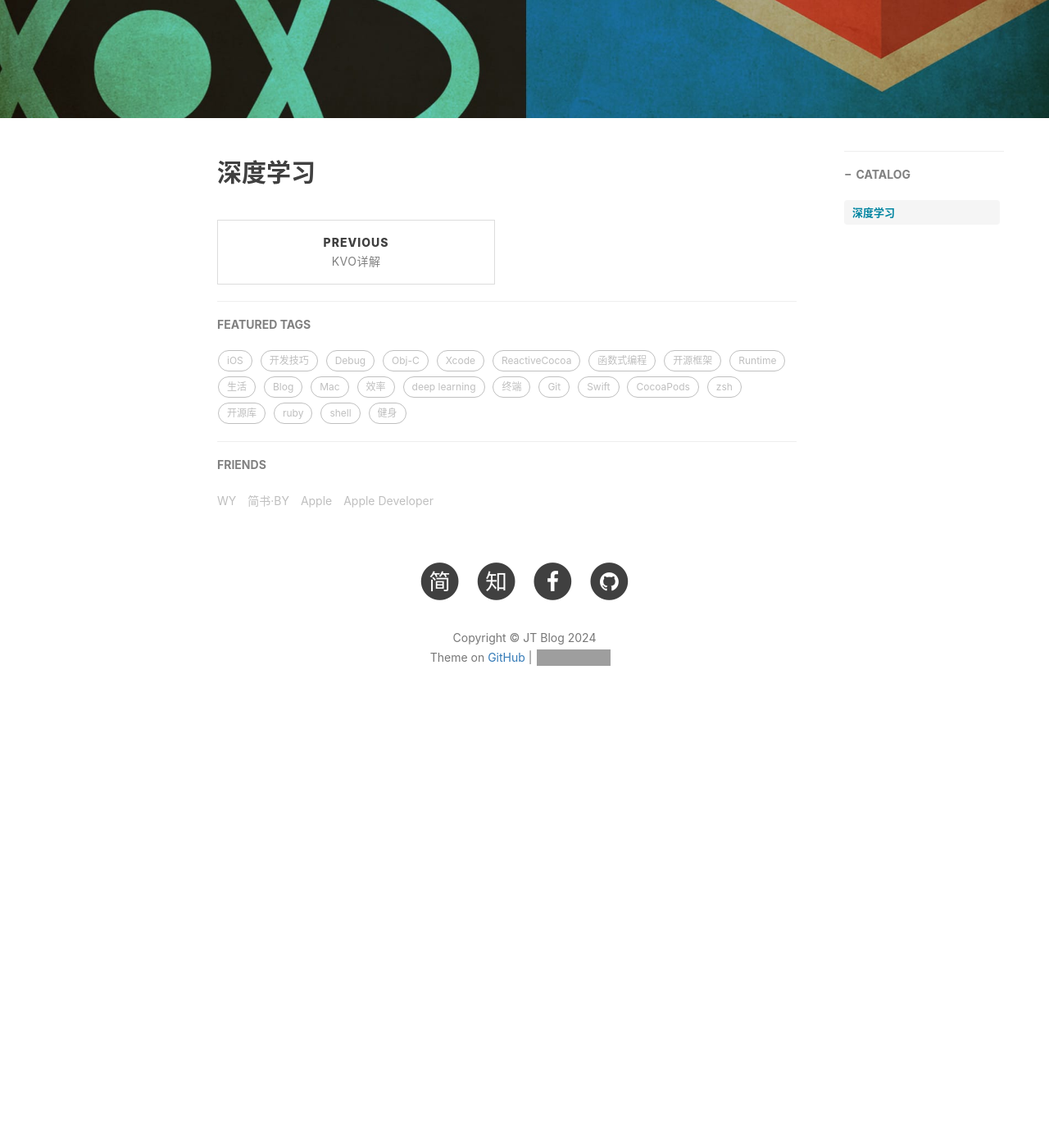
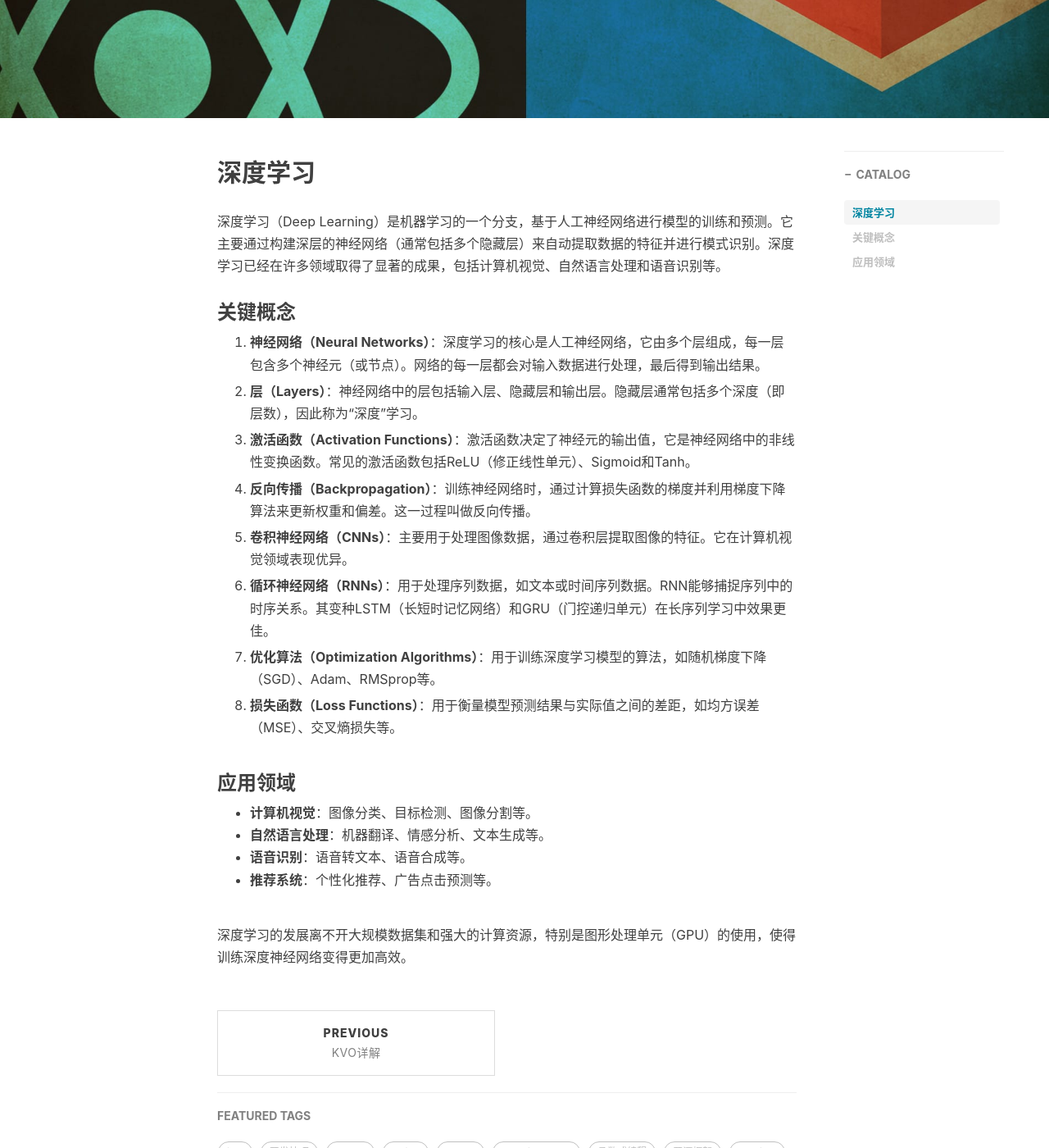
Before and after one commit to fanjiteng/fanjiteng.github.io, a Jekyll site: the page built from _posts/2024-09-16-深度学习.md, in a window 1280 px wide and 1400 px high, scrolled down 379 px. Shown: the whole window at 82% size. Built offline with Jekyll 4.4.1, drawn with Linux system fonts in a browser that asks for light colours; nearby versions of some CDN libraries; comment, search, counter and statistics services are not loaded; before the commit the page ends 1285 px from its top, so only the background shows below that; grey boxes are pictures that could not be loaded.

Commit message:
Update 2024-09-16-深度学习.md

```diff
--- a/_posts/2024-09-16-深度学习.md
+++ b/_posts/2024-09-16-深度学习.md
@@ -11,3 +11,31 @@ tags:
 ---
 
 ## 深度学习
+深度学习（Deep Learning）是机器学习的一个分支，基于人工神经网络进行模型的训练和预测。它主要通过构建深层的神经网络（通常包括多个隐藏层）来自动提取数据的特征并进行模式识别。深度学习已经在许多领域取得了显著的成果，包括计算机视觉、自然语言处理和语音识别等。
+
+### 关键概念
+
+1. **神经网络（Neural Networks）**：深度学习的核心是人工神经网络，它由多个层组成，每一层包含多个神经元（或节点）。网络的每一层都会对输入数据进行处理，最后得到输出结果。
+
+2. **层（Layers）**：神经网络中的层包括输入层、隐藏层和输出层。隐藏层通常包括多个深度（即层数），因此称为“深度”学习。
+
+3. **激活函数（Activation Functions）**：激活函数决定了神经元的输出值，它是神经网络中的非线性变换函数。常见的激活函数包括ReLU（修正线性单元）、Sigmoid和Tanh。
+
+4. **反向传播（Backpropagation）**：训练神经网络时，通过计算损失函数的梯度并利用梯度下降算法来更新权重和偏差。这一过程叫做反向传播。
+
+5. **卷积神经网络（CNNs）**：主要用于处理图像数据，通过卷积层提取图像的特征。它在计算机视觉领域表现优异。
+
+6. **循环神经网络（RNNs）**：用于处理序列数据，如文本或时间序列数据。RNN能够捕捉序列中的时序关系。其变种LSTM（长短时记忆网络）和GRU（门控递归单元）在长序列学习中效果更佳。
+
+7. **优化算法（Optimization Algorithms）**：用于训练深度学习模型的算法，如随机梯度下降（SGD）、Adam、RMSprop等。
+
+8. **损失函数（Loss Functions）**：用于衡量模型预测结果与实际值之间的差距，如均方误差（MSE）、交叉熵损失等。
+
+### 应用领域
+
+- **计算机视觉**：图像分类、目标检测、图像分割等。
+- **自然语言处理**：机器翻译、情感分析、文本生成等。
+- **语音识别**：语音转文本、语音合成等。
+- **推荐系统**：个性化推荐、广告点击预测等。
+
+深度学习的发展离不开大规模数据集和强大的计算资源，特别是图形处理单元（GPU）的使用，使得训练深度神经网络变得更加高效。
```
